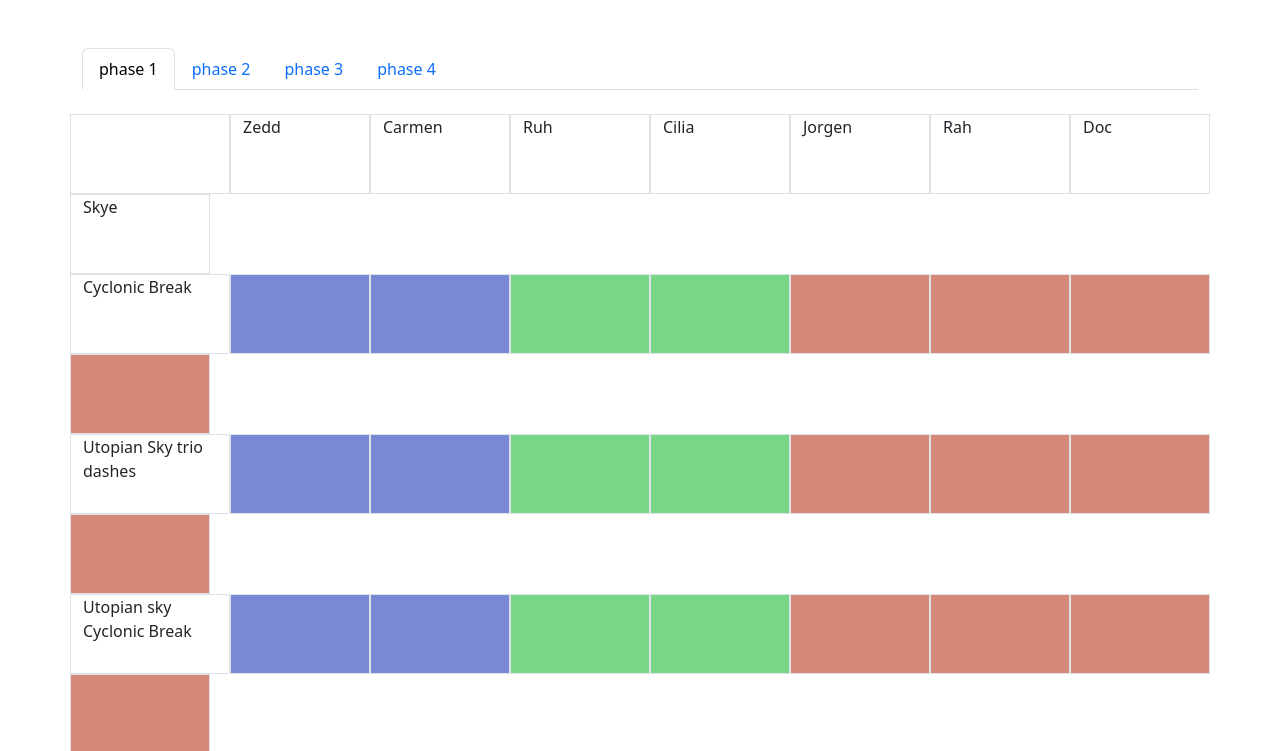
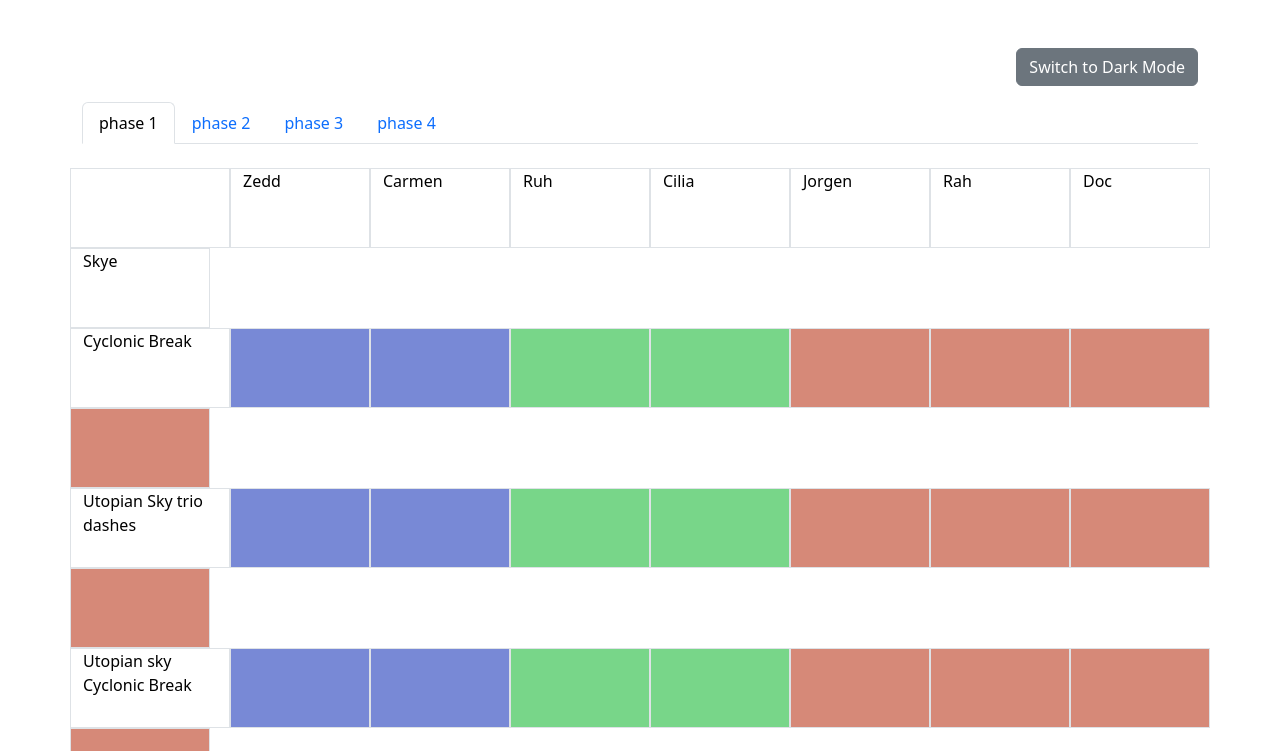
Before and after one commit to EmersonCilia/mitsheet, a website with bundled scripts: page Front-End/index.html in a window 1280 px wide. Shown: the top 751 px of the page. Built offline with nearby package versions, Linux system fonts and the light colour scheme; no server answers.

Commit message:
Update index.html

```diff
--- a/Front-End/index.html
+++ b/Front-End/index.html
@@ -9,8 +9,11 @@
     <link rel="stylesheet" href="style.css">
 </head>
 
-<body>
+<body class="light-mode">
     <div class="container my-5">
+        <div class="d-flex justify-content-end mb-3">
+            <button id="theme-toggle" class="btn btn-secondary">Switch to Dark Mode</button>
+        </div>
         <ul class="nav nav-tabs" id="myTab" role="tablist">
             <li class="nav-item" role="presentation">
                 <button class="nav-link active" id="tab1-tab" data-bs-toggle="tab" data-bs-target="#tab1" type="button"
```
